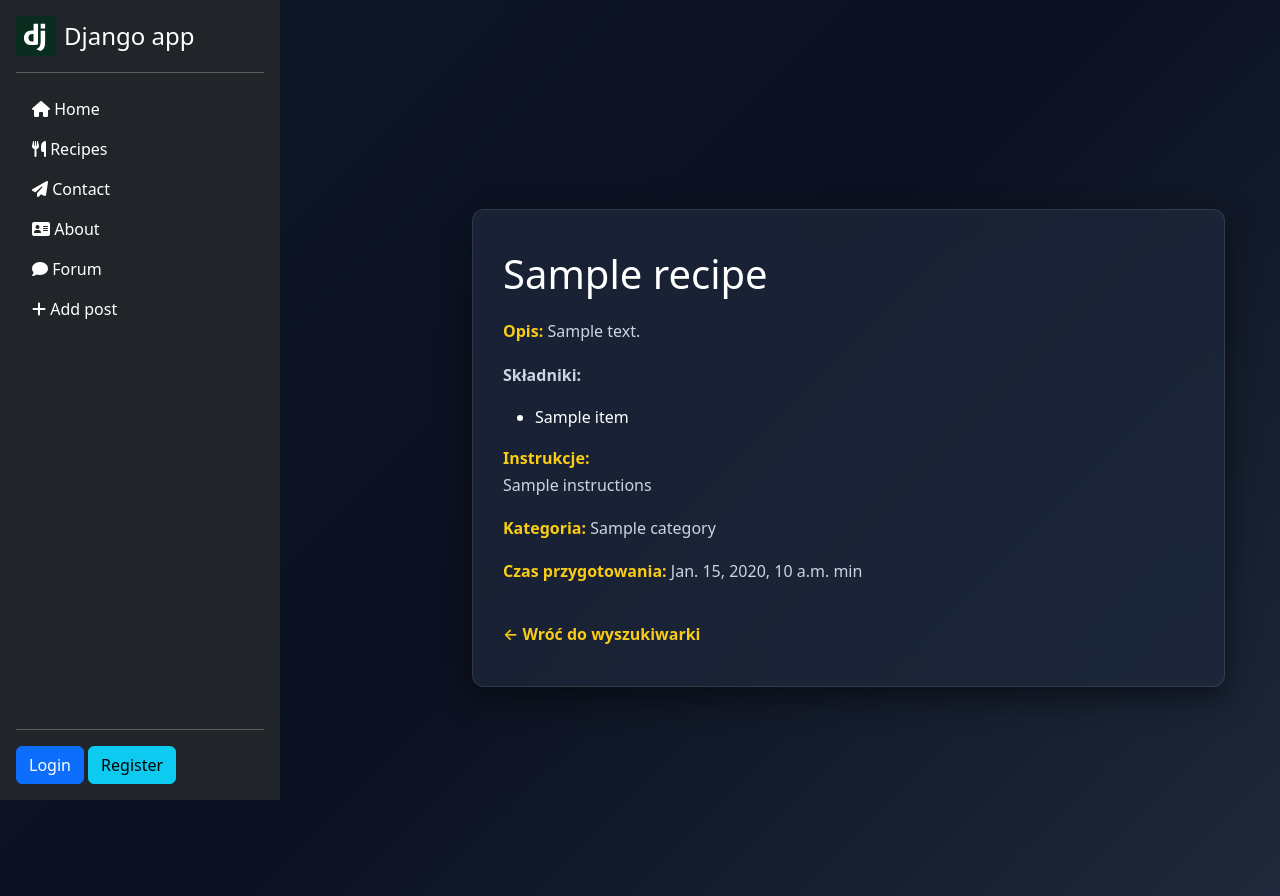
After one commit to kinczar/PasjaGotowania.pl, a Django app: template webapp/main/templates/main/detail.html in a window 1280 px wide. The commit adds this page. Run offline with Django 5.2, Linux system fonts and the light colour scheme; the template is opened without the code that fills it: most values are stand-ins (such as "Sample title", 1, 10 or a date in 2020).

Commit message:
Added recipe detail view and category filters

```diff
--- /dev/null
+++ b/webapp/main/templates/main/detail.html
@@ -0,0 +1,82 @@
+{% extends 'main/layout/layout.html' %}
+
+{% block title %}{{ recipe.title }} - Pasja Gotowania{% endblock %}
+
+{% block content %}
+<style>
+    body {
+        background: linear-gradient(135deg, #0f172a, #0b1120, #1e293b);
+    }
+
+    .detail-wrapper {
+        min-height: 100vh;
+        display: flex;
+        align-items: center;
+        justify-content: center;
+        padding: 40px 40px 40px 180px;
+    }
+
+    .detail-card {
+        background: rgba(30, 41, 59, 0.75);
+        backdrop-filter: blur(16px);
+        -webkit-backdrop-filter: blur(16px);
+        border: 1px solid rgba(255, 255, 255, 0.1);
+        border-radius: 12px;
+        padding: 40px 30px;
+        color: white;
+        box-shadow: 0 10px 30px rgba(0, 0, 0, 0.5);
+        width: 100%;
+        max-width: 900px;
+        margin: 0 auto;
+    }
+
+    .detail-card h1 {
+        font-size: 2.5rem;
+        margin-bottom: 20px;
+    }
+
+    .detail-card p {
+        color: #cbd5e1;
+        line-height: 1.7;
+        margin-bottom: 16px;
+    }
+
+    .detail-label {
+        color: #facc15;
+        font-weight: 600;
+    }
+
+    .back-link {
+        display: inline-block;
+        margin-top: 20px;
+        color: #facc15;
+        text-decoration: none;
+        font-weight: 600;
+    }
+
+    .back-link:hover {
+        text-decoration: underline;
+    }
+</style>
+
+<div class="detail-wrapper">
+    <div class="detail-card">
+        <h1>{{ recipe.title }}</h1>
+
+        <p><span class="detail-label">Opis:</span> {{ recipe.description }}</p>
+        <div>
+            <p class="detail-label">Składniki:</p>
+            <ul>
+                {% for item in recipe.ingredients.splitlines %}
+                    <li>{{ item }}</li>
+                {% endfor %}
+            </ul>
+        </div>
+        <p><span class="detail-label">Instrukcje:</span><br>{{ recipe.instructions|linebreaksbr }}</p>
+        <p><span class="detail-label">Kategoria:</span> {{ recipe.category }}</p>
+        <p><span class="detail-label">Czas przygotowania:</span> {{ recipe.prep_time }} min</p>
+
+        <a href="{% url 'recipes' %}" class="back-link">← Wróć do wyszukiwarki</a>
+    </div>
+</div>
+{% endblock %}
--- a/webapp/main/urls.py
+++ b/webapp/main/urls.py
@@ -10,6 +10,7 @@ urlpatterns = [
     path('about', views.about, name='about'),
     path('cars', views.cars, name='cars'),
     path('recipes', views.recipes, name='recipes'),
+    path('recipes/<int:id>/', views.recipe_detail, name='recipe_detail'),
 
     path('login', views.login_user, name='login_user'),
     path('register', views.register, name='register_user'),
```
Also changed, not shown: webapp/main/templates/main/recipes.html (+43 -5 lines), webapp/main/views.py (+14 -3 lines).
